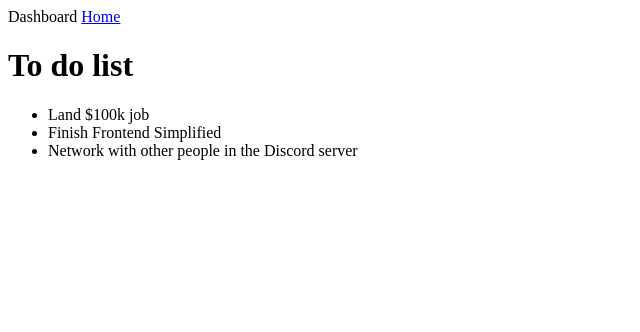
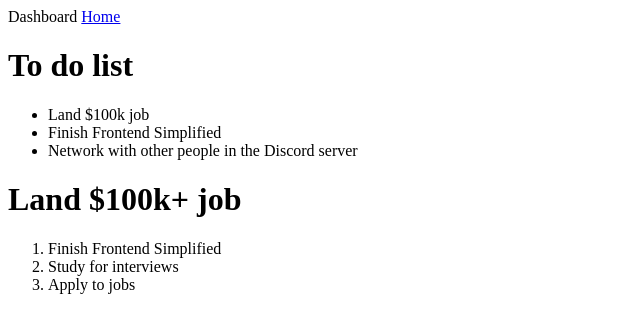
Before and after one commit to MahdiT54/HTML-Crash-Course, a plain HTML site: page dashboard.html in a window 1280 px wide. Shown: the whole page, without its empty margins (0-640 px from the left). Drawn offline with Linux system fonts and the light colour scheme.

Commit message:
Added ordered list

```diff
--- a/dashboard.html
+++ b/dashboard.html
@@ -17,5 +17,12 @@
       <li>Finish Frontend Simplified</li>
       <li>Network with other people in the Discord server</li>
     </ul>
+    <h1>Land $100k+ job</h1>
+    <ol>
+        <li>Finish Frontend Simplified</li>
+        <li>Study for interviews</li>
+        <li>Apply to jobs</li>
+    </ol>
   </body>
+
 </html>
```
